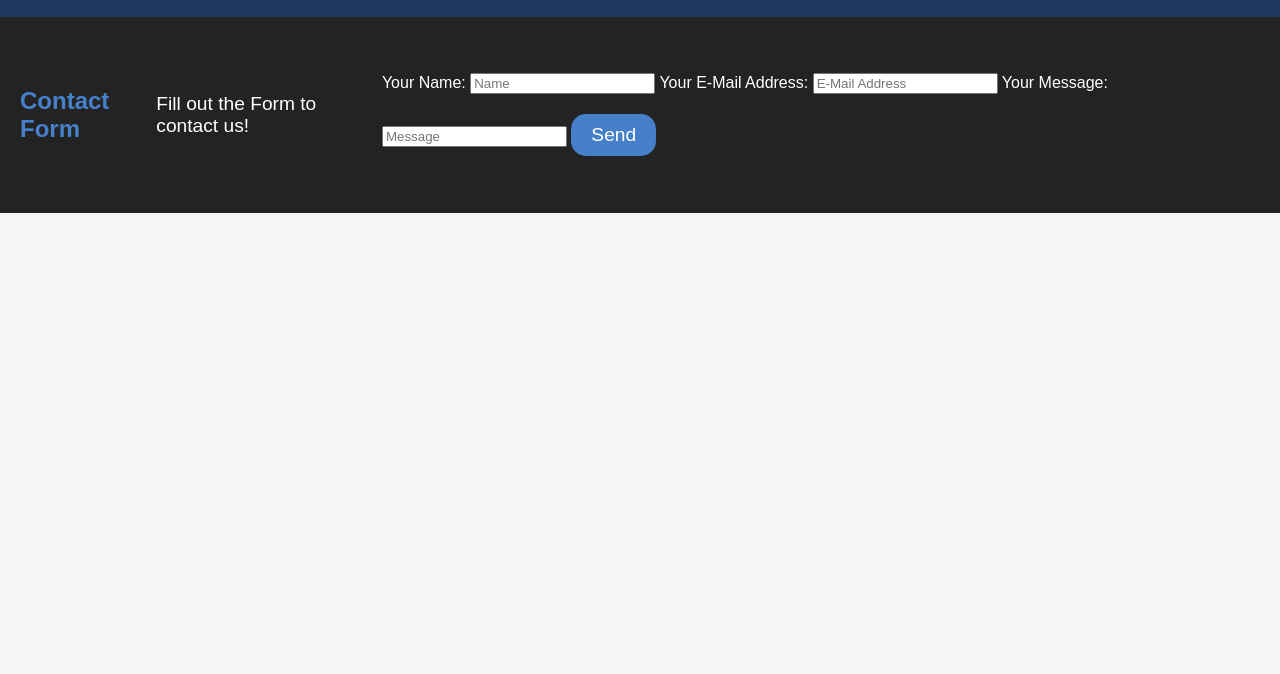
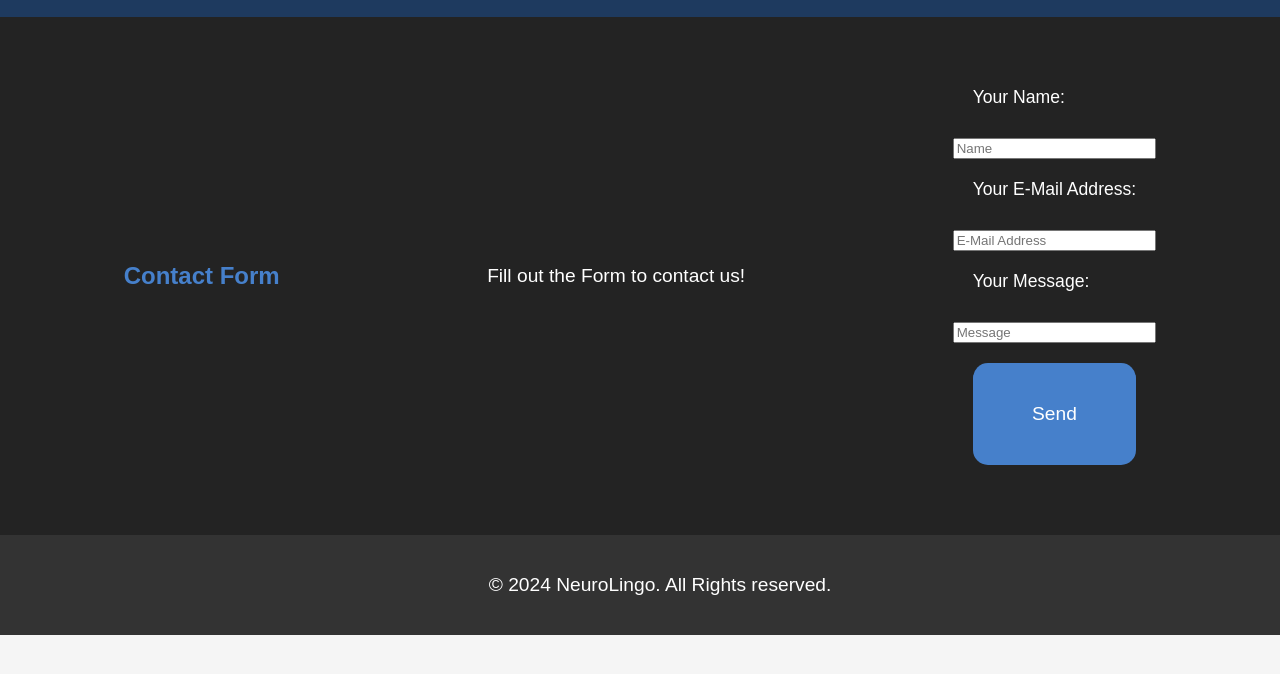
Before and after one commit to JannikMetz/WebEngineering-Project, a plain HTML site: page contact.html in a window 1280 px wide. Shown: the part 134-808 px from the top of the page. Drawn offline with Linux system fonts and the light colour scheme.

Commit message:
updated contact form

```diff
--- a/contact.html
+++ b/contact.html
@@ -45,7 +45,7 @@
         <h2>Contact Form</h2>
         <p>Fill out the Form to contact us!</p>
 
-        <form action="submit_form.php" method="post">
+        <form action="contact.html" method="post">
             <label for="name">Your Name:</label>
             <input type="text" id="name" name="name" placeholder="Name" required>
 
@@ -58,9 +58,6 @@
             <button type="submit">Send</button>
         </form>
     </section>
-    <div class="big-box">
-
-    </div>
 
     <!-- Footer -->
     <footer>
--- a/style.css
+++ b/style.css
@@ -148,3 +148,23 @@ footer {
     padding: 50px 20px;
     background-color: #232323
 }
+
+form {
+    display: flex;
+    flex-direction: column;
+}
+form label {
+    font-size: 1.1em;
+    margin-bottom: 10px;
+    padding: 20px;
+}
+form button {
+    background-color: #4680cb;
+    color: white;
+    padding: 40px;
+    margin : 20px;
+    border: none;
+    border-radius: 15px;
+    cursor: pointer;
+    font-size: 1.2em;
+}
```
